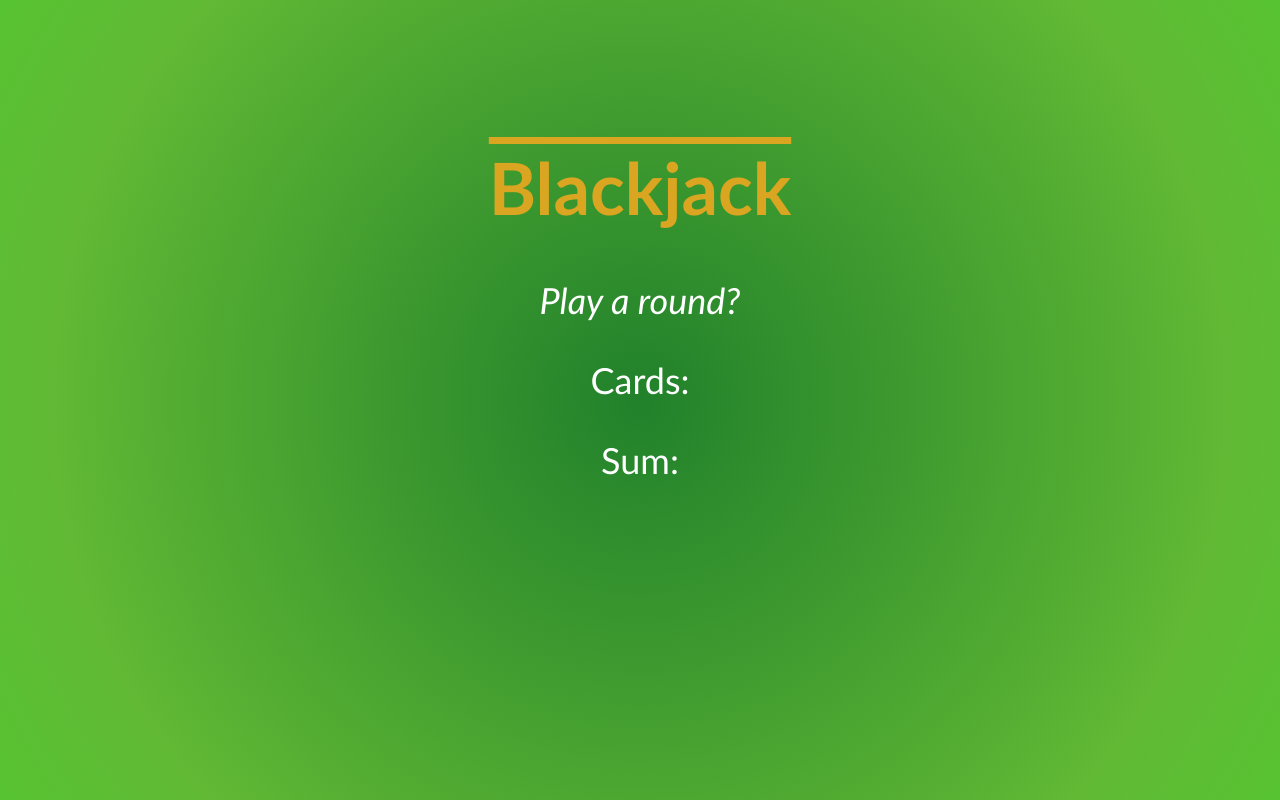
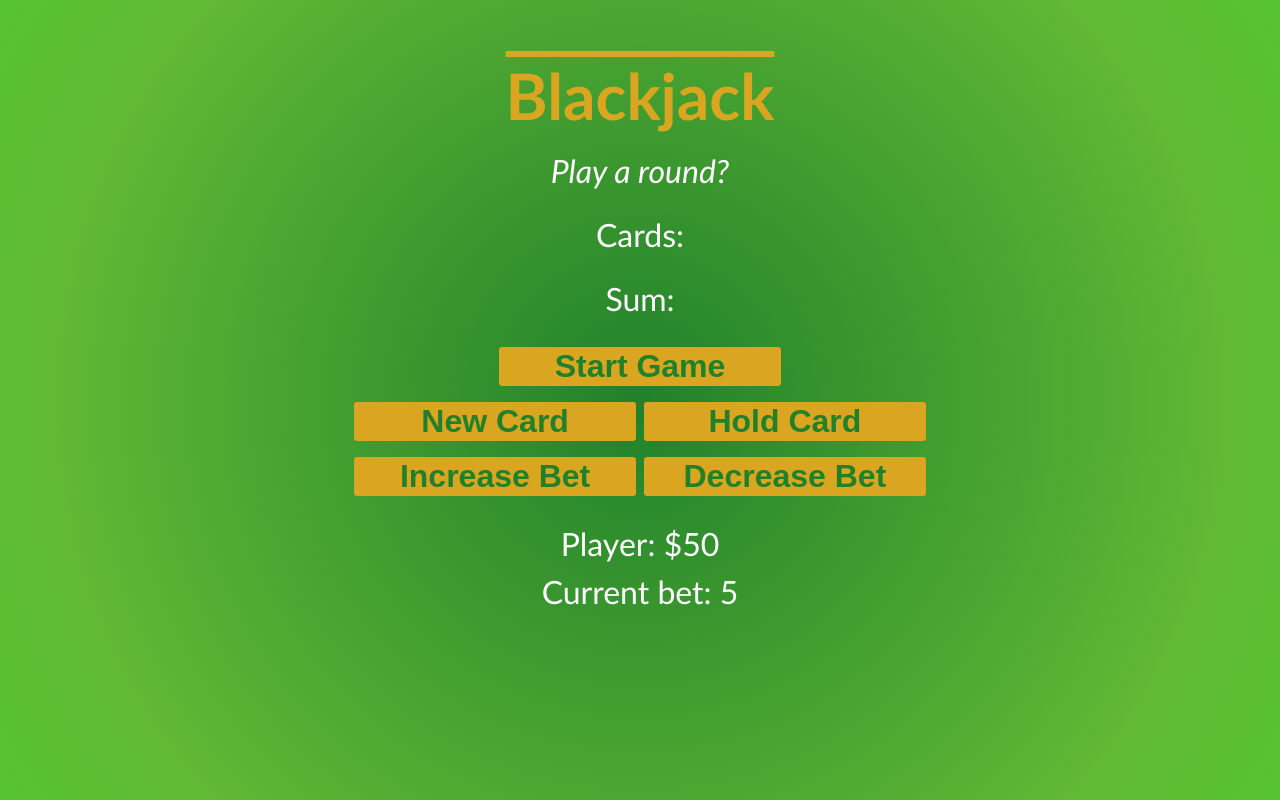
Before and after one commit to demanr/Blackjack, a plain HTML site: page index.html in a window 1280 px wide. Drawn offline with Linux system fonts and the light colour scheme.

Commit message:
Added Complete Game Loop

```diff
--- a/index.css
+++ b/index.css
@@ -5,13 +5,35 @@ h1 {
 body {
     font-family:'Trebuchet MS', 'Lucida Sans Unicode', 'Lucida Grande', 'Lucida Sans', Arial, sans-serif;
     text-align: center;
-    font-size: 36;
+    font-size: 2.5vw;
     color: white;
-    margin: 4em;
+    margin: 10vh;
+    line-height: 4vh;
     background: rgb(33,129,43);
     background: radial-gradient(circle, rgba(33,129,43,1) 0%, rgba(97,185,52,1) 78%, rgba(87,195,50,1) 100%);
 }
+button {
+    width: 22vw;
+    background-color: goldenrod;
+    border: 0ch;
+    border-radius: 0.1em;
+    color: rgb(33,129,43);
+    font-size: 2.5vw;
+    font-weight: bold;
+}
 
-#message-el {
+#msg-el {
     font-style: italic;
 }
+
+#start-btn {
+    margin-bottom: 2vh;
+}
+
+#bet-el {
+    margin-top: -2vh;
+}
+
+.bet-buttons {
+    margin-top: 2vh;
+}
--- a/index.html
+++ b/index.html
@@ -1,14 +1,27 @@
 <html>
     <head>
-        <script src="index.js"></script>
+
         <link rel="stylesheet" href="index.css"></link>
     </head>
     <body>
-        <div class="container">
-            <h1>Blackjack</h1>
-            <p id="message-el">Play a round?</p>
-            <p>Cards:</p>
-            <p>Sum:</p>
+        <h1>Blackjack</h1>
+        <p id="msg-el">Play a round?</p>
+        <p id="cards-el">Cards:</p>
+        <p id="sum-el">Sum:</p>
+        <div>
+            <button id="start-btn" onclick="startGame()">Start Game</button>
         </div>
+        <div>
+            <button id="new-card-btn" onclick="newCard()">New Card</button>
+            <button id="hold-btn" onclick="hold()">Hold Card</button>
+        </div>
+        <div class="bet-buttons">
+            <!--Set to increments of five-->
+            <button id="incr-bet-btn" onclick="betChange(5)">Increase Bet</button>
+            <button id="decr-bet-btn" onclick="betChange(-5)">Decrease Bet</button>
+        </div>
+        <p id="player-el"></p>
+        <p id="bet-el"></p>
+        <script src="index.js"></script>
     </body>
 </html>
--- a/index.js
+++ b/index.js
@@ -1,22 +1,115 @@
-// TBA
-let firstCard =  Math.floor(Math.random() * 9) + 2
-let secondCard = 8 // Math.floor(Math.random() * 9) + 2
-let sum = firstCard + secondCard + 4
+let cards = []
+let sum = 0
 let hasBlackJack = false
-let isAlive = true
+let isAlive = false
+let bet = 5
 
+let player = {
+    name: "Player",
+    chips: 50
+}
+
+let messageEl = document.getElementById("msg-el")
 let message = ""
+let sumEl = document.getElementById("sum-el")
+let cardsEl= document.getElementById("cards-el")
+let playerEl = document.getElementById("player-el")
+let betEl = document.getElementById("bet-el")
+playerEl.textContent = player.name + ": $" + player.chips
+betEl.textContent = "Current bet: " + bet
 
+function resetVars() {
+    cards = []
+    sum = 0
+    hasBlackJack = false
+    isAlive = false
+
+}
+
+function startGame() {
+    resetVars()
+    let firstCard = getRandomCard()
+    let secondCard = getRandomCard()
+    // updates variables
+    cards.push(firstCard,secondCard)
+    sum = firstCard + secondCard
+    isAlive = true
+    renderGame()
+}
+
+function renderGame() {
+    cardsEl.textContent = "Cards: "
+    for (let i = 0; i < cards.length; i++) {
+        cardsEl.textContent += cards[i] + " "
+    }
+    sumEl.textContent = "Sum: " + sum
     if (sum <= 20) {
         message = "Draw a card?"
     } else if (sum === 21) {
         message = "You got Blackjack!"
+        player.chips += bet
         hasBlackJack = true
+        isAlive = false
     } else {
         message = "You are out."
+        player.chips -= bet
         isAlive = false
     }
+    messageEl.textContent = message
+    playerEl.textContent = player.name + ": $" + player.chips
+}
 
-console.log(hasBlackJack)
-console.log(isAlive)
-console.log(message)
+function getRandomCard() {
+    let num = Math.floor(Math.random() * 13) + 1
+    if (num === 1 ){
+        return 11
+    } else if (num > 10) {
+        return 10
+    } else return num
+}
+// if game ongoing adds card to hand
+function newCard() {
+    if (isAlive && !hasBlackJack) {
+        let card = getRandomCard()
+        sum += card
+        cards.push(card)
+        renderGame()
+    }
+
+}
+
+function hold() {
+    // only possible if ingame
+
+    if (isAlive) {
+        opponentSum = getRandomCard() + getRandomCard()
+        while (opponentSum < 15) {
+            opponentSum += getRandomCard()
+        }
+        if (opponentSum < sum || opponentSum > 21) {
+            messageEl.textContent = "You won!  The opponents sum was: " + opponentSum
+            player.chips += bet
+
+        } else if (opponentSum === sum) {
+            messageEl.textContent = "You tied! Both sums were " + opponentSum
+        } else {
+            messageEl.textContent = "You lost! The opponents sum was: " + opponentSum
+            player.chips -= bet
+        }
+        isAlive = false
+    }
+}
+
+function betChange(increment) {
+    console.log("EEE")
+    // can only edit bet while not in game
+    if (!isAlive) {
+        if ( bet + increment <= 0) {
+            messageEl.textContent = "Bet must be greater than zero!"
+            return
+        }
+        bet += increment
+        betEl.textContent = "Current bet: " + bet
+    } else messageEl.textContent = "Change bet when round is over!"
+
+}
```
Lines whose indentation alone changed are shown as unchanged.
